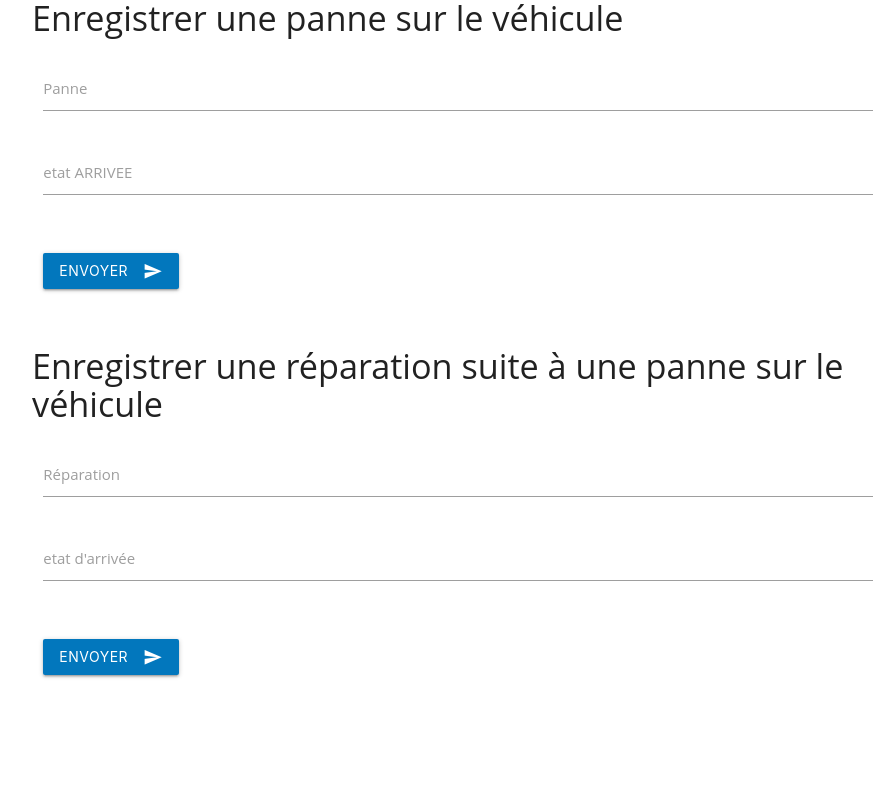
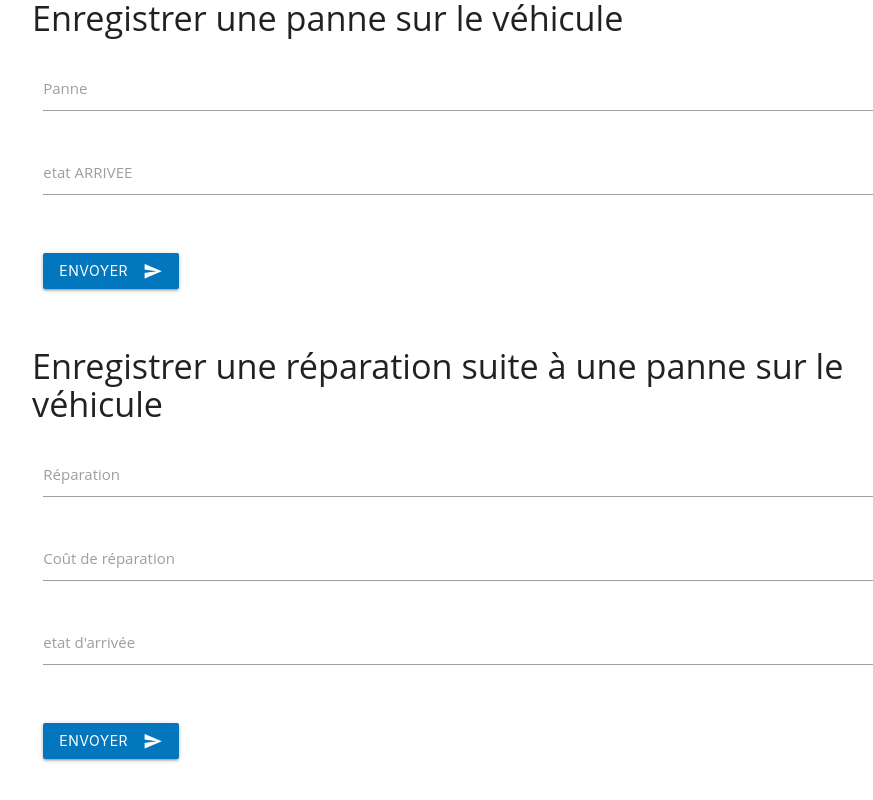
Before and after one commit to OlmLisa/PA_, a React (Create React App) app in the folder fabcar/javascript/frontend-ui/: page /change-owner/1 in a window 1280 px wide. Shown: the part 563-1363 px from the top of the page, without its empty margins (160-1033 px from the left). Before the commit the page ends 1293 px from the top, so only its background shows below. Built offline with nearby package versions, Linux system fonts and the light colour scheme; no server answers.

Commit message:
Update ChangeOwner.js

```diff
--- a/fabcar/javascript/frontend-ui/src/ChangeOwner.js
+++ b/fabcar/javascript/frontend-ui/src/ChangeOwner.js
@@ -13,6 +13,7 @@ export default class ChangeOwner extends React.Component {
             panne:'',
             arrivee:'',
             departarrivee:'',
+            coutreparation:'',
             redirect: false,
             car: {}
         }
@@ -21,6 +22,7 @@ export default class ChangeOwner extends React.Component {
     onOwnerChanged(e) { this.setState({ owner: e.target.value }) }
     onDatedChanged(e) { this.setState({ departarrivee: e.target.value }) }
     onPanneChanged(e) { this.setState({ panne: e.target.value }) }
+    onCoutReparationChanged(e) { this.setState({ coutreparation: e.target.value })}
     onDateaChanged(e) { this.setState({ departarrivee: e.target.value }) }
     onArriveeChanged(e) { this.setState({ departarrivee: e.target.value }) }
     onReparationChanged(e) { this.setState({ reparation: e.target.value }) }
@@ -47,10 +49,12 @@ export default class ChangeOwner extends React.Component {
     onFormReparationSubmit(e) {
         e.preventDefault();
         this.props.setLoading(true);
+
         axios.put('http://'+  process.env.REACT_APP_API_HOST  +':'+ process.env.REACT_APP_API_PORT+'/cars/reparation', {
             key: this.state.key,
             departarrivee: this.state.departarrivee,
-            reparation:this.state.reparation
+            reparation:this.state.reparation,
+            coutreparation: this.state.coutreparation
         }).then(res => {
             this.props.setLoading(false);
             if (res.data.status) {
@@ -185,6 +189,10 @@ export default class ChangeOwner extends React.Component {
                                 <label htmlFor="reparation">Réparation</label>
                             </div>
                             <div className="input-field col s12">
+                                <input id="coutreparation" type="text" className="validate" required value={this.state.coutreparation} onChange={this.onCoutReparationChanged.bind(this)} />
+                                <label htmlFor="coutreparation">Coût de réparation</label>
+                            </div>
+                            <div className="input-field col s12">
                                 <input id="departarrivee" type="text" className="validate" required value={this.state.departarrivee} onChange={this.onDateaChanged.bind(this)} />
                                 <label htmlFor="departarrivee">etat d'arrivée</label>
                             </div>
```
